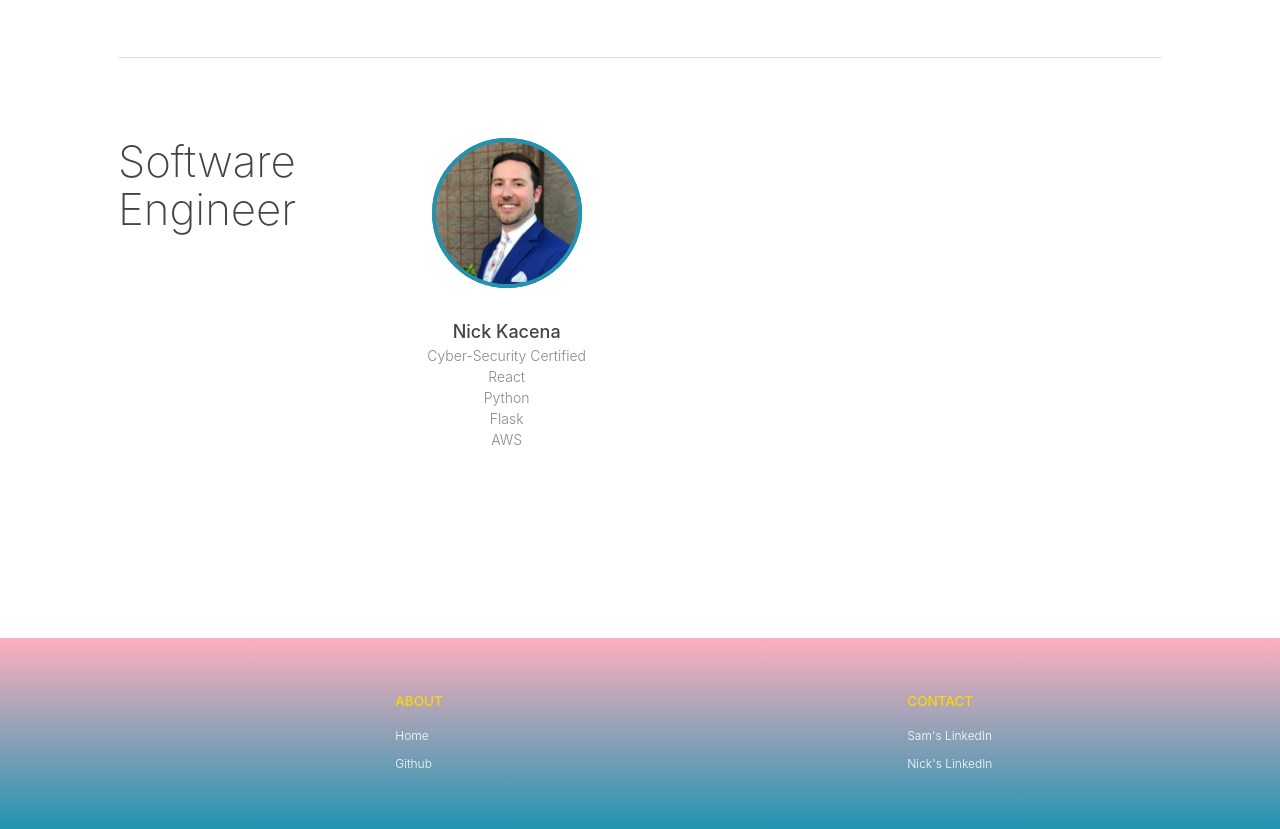
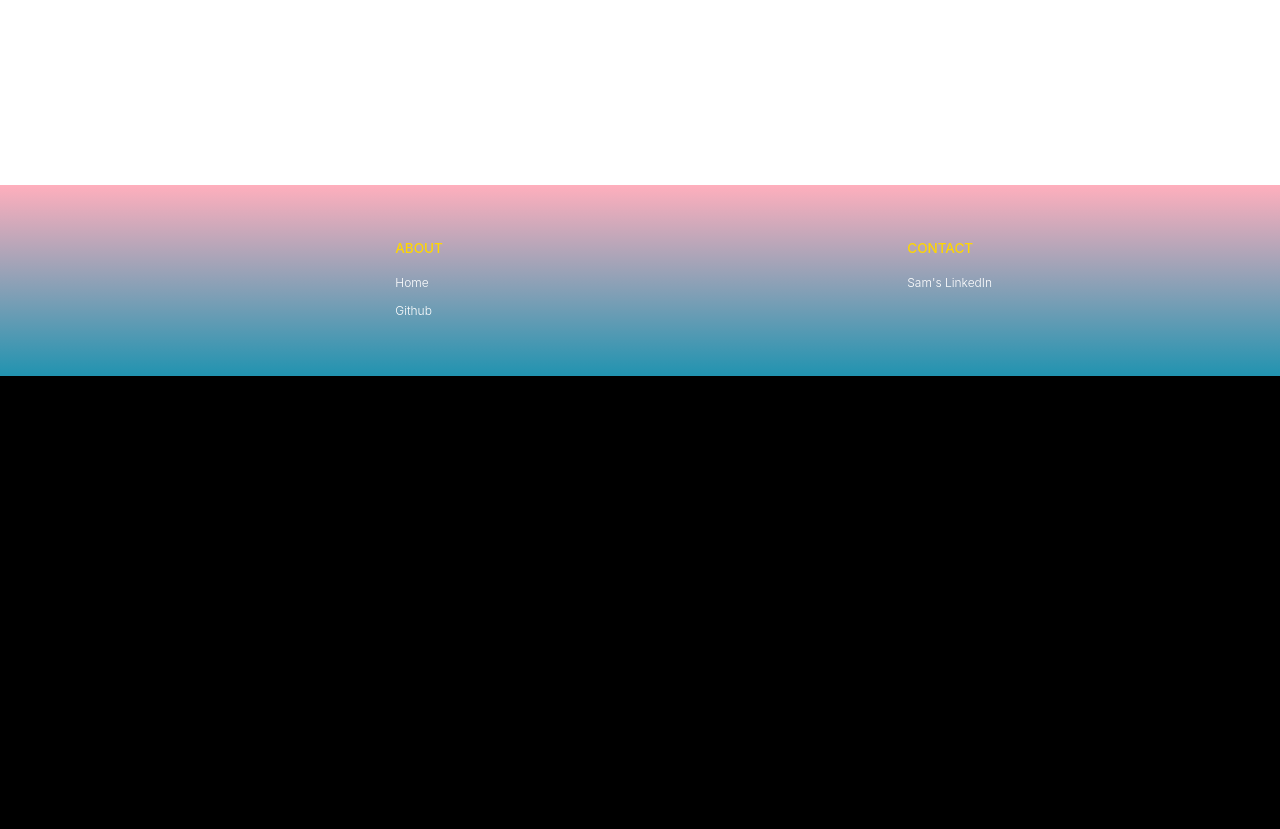
Before and after one commit to sjoseph1848/1848Labs, a plain HTML site: page dist/team.html in a window 1280 px wide. Shown: the part 1243-2072 px from the top of the page. After the commit the page ends 1619 px from the top, so only its background shows below. Drawn offline with nearby package versions, Linux system fonts and the light colour scheme.

Commit message:
updated pages

```diff
--- a/dist/team.html
+++ b/dist/team.html
@@ -87,8 +87,8 @@
                     </div>
                   </div>
                 </div>
-                <div class="divider"></div>
-                <div class="row">
+                <!-- <div class="divider"></div> -->
+                <!-- <div class="row">
                         <div class="col s12 l3 center-on-small-only">
                           <h3 class="section-title">Software Engineer</h3>
                         </div>
@@ -115,7 +115,7 @@
 
                           </div>
                         </div>
-                      </div>
+                      </div> -->
           <!--End-->
 </div>
 </div>
@@ -147,7 +147,7 @@
                   <h5>Contact</h5>
                   <ul>
                     <li><a href="https://www.linkedin.com/in/sjoseph1848/" target="_blank"> Sam's LinkedIn</a></li>
-                    <li><a href="https://www.linkedin.com/in/nick-kacena-88103456/" target="_blank">Nick's LinkedIn</a></li>
+                    <!-- <li><a href="https://www.linkedin.com/in/nick-kacena-88103456/" target="_blank">Nick's LinkedIn</a></li> -->
 
                   </ul>
                 </div>
```
Also changed, not shown: dist/blog.html (+1 -1 lines), dist/index.html (+1 -1 lines), dist/portfolio.html (+2 -2 lines), 1 other file.
